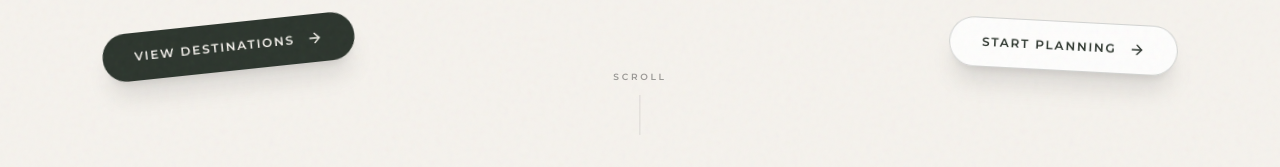
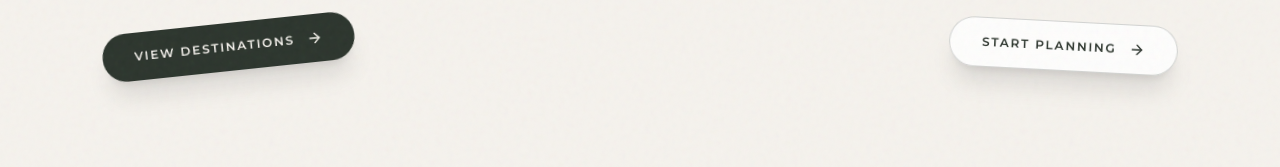
Before and after one commit to Divaxshah/test, a React (Vite) app: page / in a window 1280 px wide. Shown: the part 633-800 px from the top of the page. Built offline with nearby package versions, Linux system fonts and the light colour scheme.

Commit message:
removed scroll lable

```diff
--- a/src/pages/Home.tsx
+++ b/src/pages/Home.tsx
@@ -107,23 +107,6 @@ export default function Home() {
           <Link to="/contact" className="bg-transparent border border-[var(--color-forest)]/30 text-[var(--color-forest)] px-8 py-3 uppercase tracking-[0.15em] text-xs font-semibold hover:bg-[var(--color-forest)]/5 transition-colors duration-300 rounded-full w-full text-center bg-white/50 backdrop-blur-sm">
             Start Planning
           </Link>
-        </motion.div>
-
-        {/* Scroll Indicator */}
-        <motion.div
-          initial={{ opacity: 0 }}
-          animate={{ opacity: 1 }}
-          transition={{ delay: 0.6, duration: 0.4 }}
-          className="absolute bottom-6 md:bottom-8 left-1/2 -translate-x-1/2 flex flex-col items-center gap-3 z-10"
-        >
-          <span className="text-[9px] uppercase tracking-[0.3em] font-semibold text-[var(--color-ink)]/40">Scroll</span>
-          <div className="w-[1px] h-10 bg-[var(--color-ink)]/10 relative overflow-hidden">
-            <motion.div
-              animate={{ y: [0, 40, 40] }}
-              transition={{ repeat: Infinity, duration: 1.2, ease: "easeInOut" }}
-              className="absolute top-0 left-0 w-full h-1/2 bg-[var(--color-gold)]"
-            />
-          </div>
         </motion.div>
 
         {/* Micro Details */}
```
